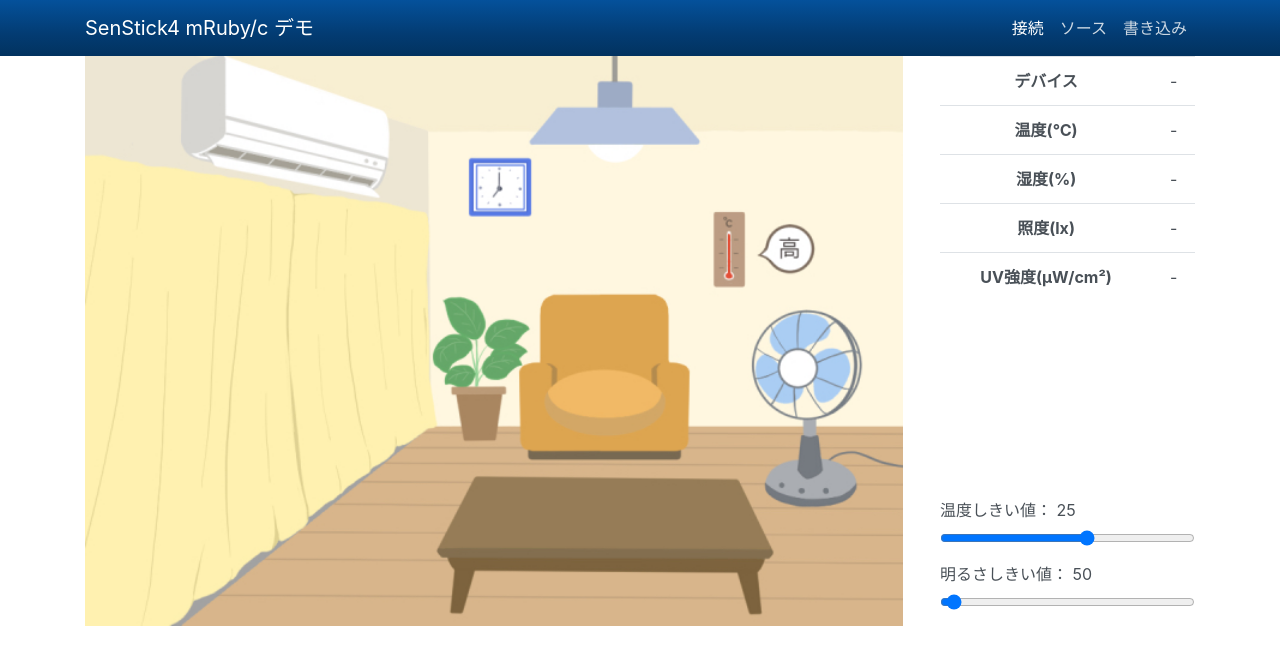
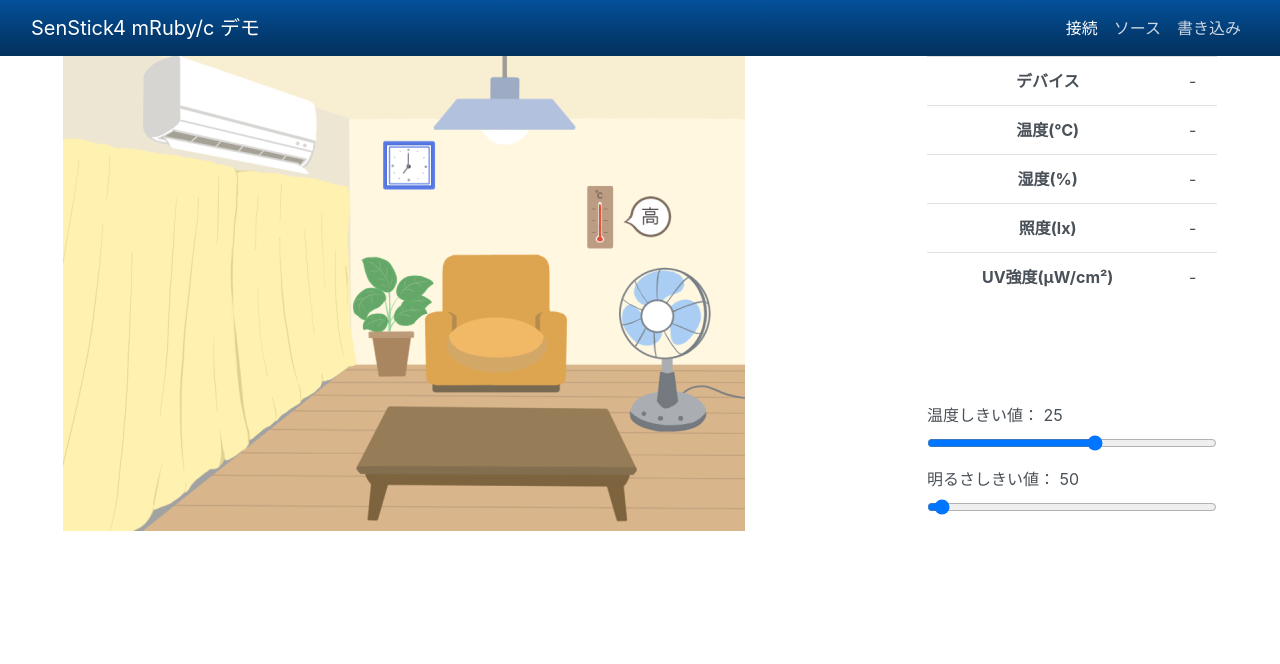
Before and after one commit to hc-develop/senstick4-demo, a website: page index.html in a window 1280 px wide. Drawn offline with Linux system fonts and the light colour scheme.

Commit message:
Full width support.

```diff
--- a/css/sensor.css
+++ b/css/sensor.css
@@ -39,21 +39,27 @@
     }
 }
 
-@media (min-width: 768px) {
+@media (min-width: 900px) {
     .cool-bright, .cool-dark, .hot-bright, .hot-dark{
         zoom: 80%;
     }
 }
 
-@media (min-width: 992px) {
+@media (min-width: 1090px) {
     .cool-bright, .cool-dark, .hot-bright, .hot-dark{
         zoom: 100%;
     }
 }
 
-@media (min-width: 1200px) {
+@media (min-width: 1300px) {
     .cool-bright, .cool-dark, .hot-bright, .hot-dark{
         zoom: 120%;
+    }
+}
+
+@media (min-width: 1700px) {
+    .cool-bright, .cool-dark, .hot-bright, .hot-dark{
+        zoom: 160%;
     }
 }
 
--- a/index.html
+++ b/index.html
@@ -26,7 +26,7 @@
 <body class="bbs-admin active">
   <!-- Navigation -->
   <nav class="navbar navbar-expand-lg navbar-dark bg-dark static-top">
-    <div class="container">
+    <div class="container-fluid">
       <a class="navbar-brand" href="#">SenStick4 mRuby/c デモ</a>
       <button class="navbar-toggler" type="button" data-toggle="collapse" data-target="#navbarResponsive" aria-controls="navbarResponsive" aria-expanded="false" aria-label="Toggle navigation">
         <span class="navbar-toggler-icon"></span>
@@ -47,12 +47,12 @@
     </div>
   </nav>
   <!-- Page Content -->
-  <div class="container">
+  <div class="container-fluid">
     <div class="row ">
-      <div class="col">
+      <div class="col ml-5">
         <div id="homeImage" class="hot-dark" ></div>
       </div>
-      <div class="col-3 d-flex align-items-start flex-column">
+      <div class="col-10 col-sm-10 col-md-3 col-lg-3 col-xl-3 d-flex align-items-start flex-column mr-5">
         <div class="w-100">
           <table class="table text-center">
             <tbody>
```
Also changed, not shown: edit.html (+2 -2 lines), 2 other files.
